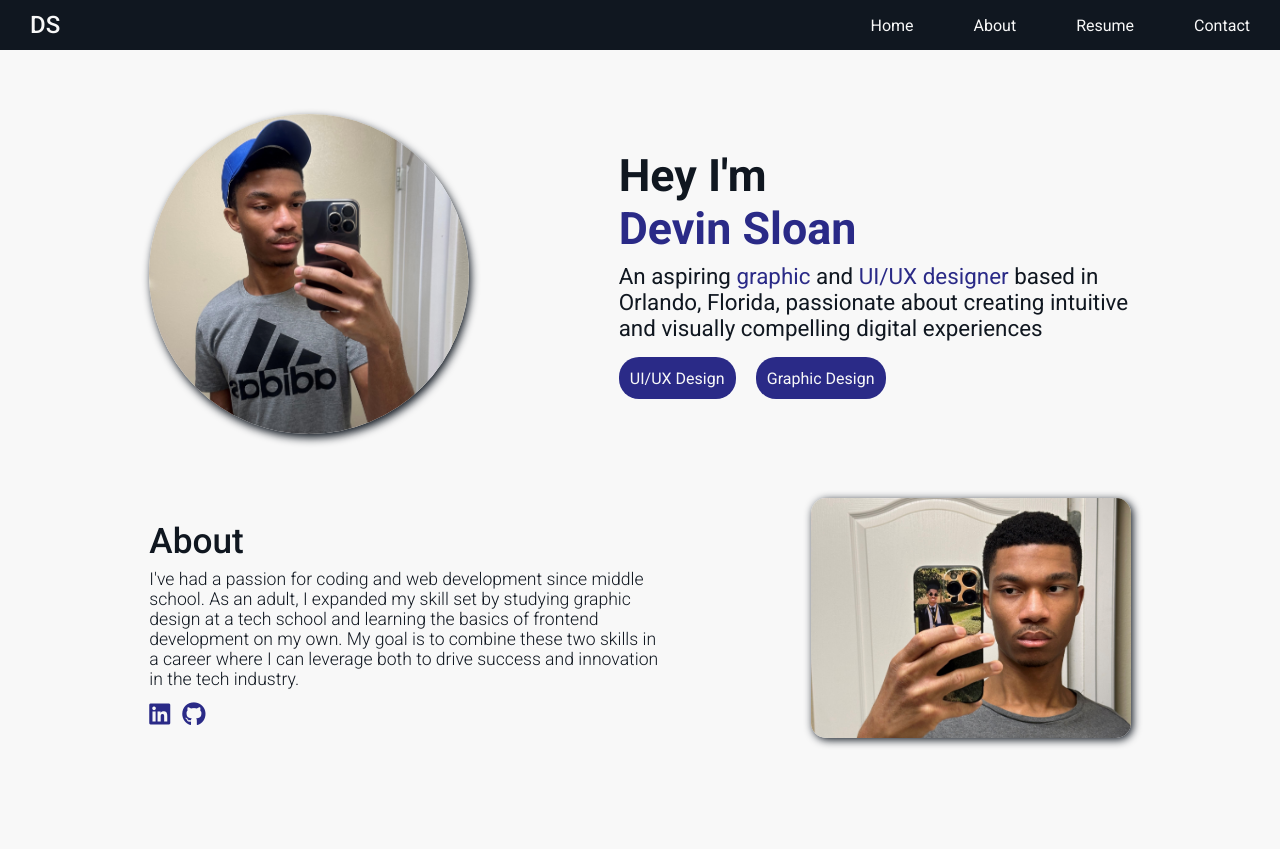
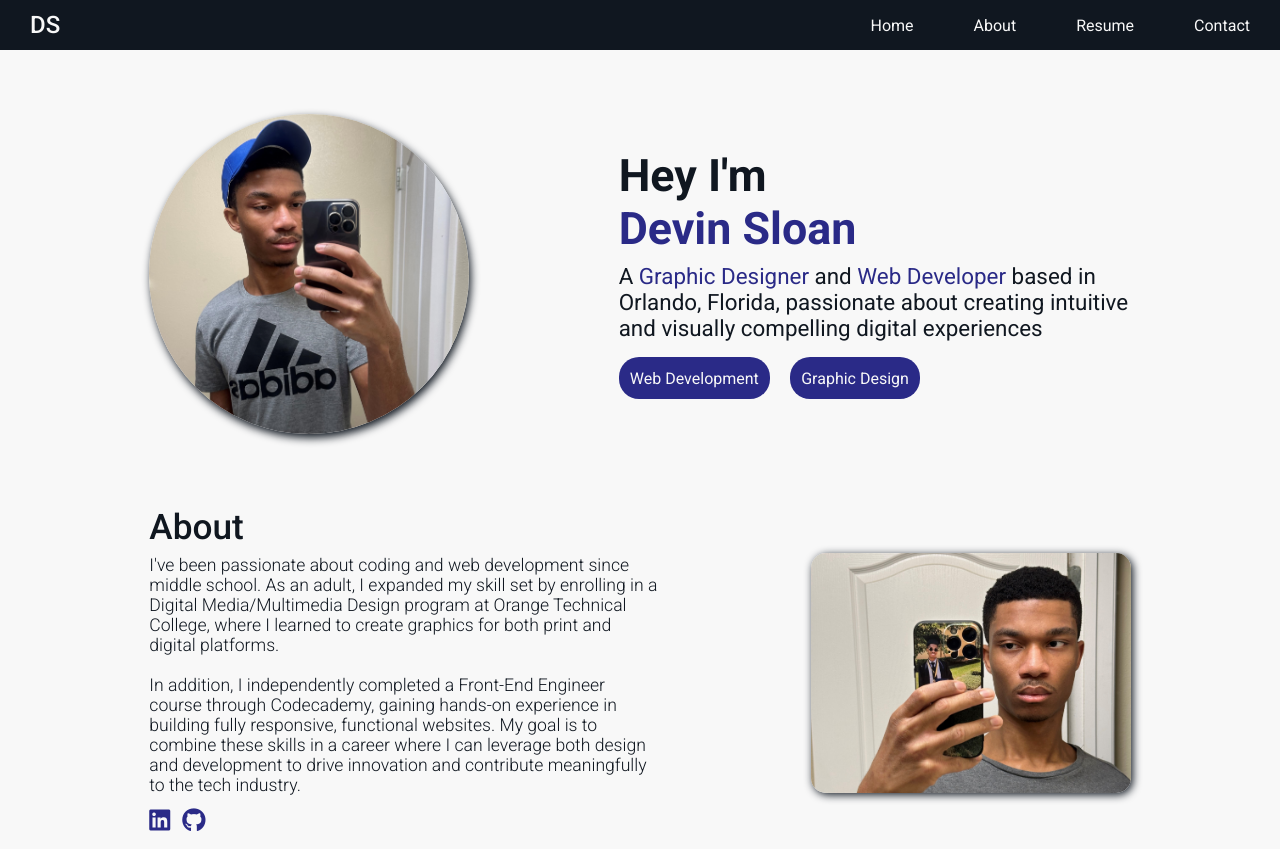
Before and after one commit to CodingMaster-ai/Devin-Sloan, a plain HTML site: page index.html in a window 1280 px wide. Before the commit the page ends 826 px from the top, so only its background shows below. Drawn offline with nearby package versions, Linux system fonts and the light colour scheme.

Commit message:
Small Updates

```diff
--- a/Resources/CSS Files/style.css
+++ b/Resources/CSS Files/style.css
@@ -188,6 +188,10 @@ button:hover {
     padding-right: 0.5rem;
 }
 
+.icons {
+    margin-bottom: 1.2rem;
+}
+
 .icons a {
     color: #2A2A87;
 }
--- a/index.html
+++ b/index.html
@@ -4,7 +4,11 @@
     <meta charset="UTF-8" />
     <meta name="viewport" content="width=device-width, initial-scale=1.0" />
     <title>Devin Sloan</title>
-    <link rel="icon" type="image/png" href="./Resources/Images/Graphic Design Elements/Website Logo.png">
+    <link
+      rel="icon"
+      type="image/png"
+      href="./Resources/Images/Graphic Design Elements/Website Logo.png"
+    />
     <link rel="preconnect" href="https://fonts.googleapis.com" />
     <link rel="preconnect" href="https://fonts.gstatic.com" crossorigin />
     <link
@@ -22,7 +26,6 @@
     <link rel="stylesheet" href="./Resources/CSS Files/style.css" />
   </head>
   <body>
-
     <!-- Navigation Bar -->
 
     <header>
@@ -33,14 +36,26 @@
           </li>
           <li><a href="#">Home</a></li>
           <li><a href="#about">About</a></li>
-              <li><a href="./Resources/Images/PDF Files/Devin Sloan.pdf" target="_blank">Resume</a></li>
+          <li>
+            <a
+              href="./Resources/Images/PDF Files/Devin Sloan.pdf"
+              target="_blank"
+              >Resume</a
+            >
+          </li>
           <li><a href="contact.html">Contact</a></li>
         </ul>
         <ul>
           <li><a class="logo">DS</a></li>
           <li class="hide_on_mobile"><a href="#">Home</a></li>
           <li class="hide_on_mobile"><a href="#about">About</a></li>
-              <li class="hide_on_mobile"><a href="./Resources/Images/PDF Files/Devin Sloan.pdf" target="_blank">Resume</a></li>
+          <li class="hide_on_mobile">
+            <a
+              href="./Resources/Images/PDF Files/Devin Sloan.pdf"
+              target="_blank"
+              >Resume</a
+            >
+          </li>
           <li class="hide_on_mobile"><a href="contact.html">Contact</a></li>
           <li onclick="showSidebar()" class="hide_on_desktop">
             <a href="#"><span class="material-symbols-outlined">menu</span></a>
@@ -49,7 +64,6 @@
       </nav>
     </header>
     <main>
-
       <!-- Basic Introduction -->
 
       <section class="intro">
@@ -60,11 +74,11 @@
             <span>Devin Sloan</span>
           </h1>
           <h2>
-                An aspiring <span>graphic</span> and <span>UI/UX designer</span> based
-                in Orlando, Florida, passionate about creating intuitive and visually
-                compelling digital experiences
+            A <span>Graphic Designer</span> and <span>Web Developer</span> based
+            in Orlando, Florida, passionate about creating intuitive and
+            visually compelling digital experiences
           </h2>
-              <a href="ui-ux_design.html"><button>UI/UX Design</button></a>
+          <a href="web_development.html"><button>Web Development</button></a>
           <a href="graphic_design.html"><button>Graphic Design</button></a>
         </div>
       </section>
@@ -76,16 +90,29 @@
           <div class="mini-container">
             <h2>About</h2>
             <p>
-                  I've had a passion for coding and web development since middle
-                  school. As an adult, I expanded my skill set by studying graphic
-                  design at a tech school and learning the basics of frontend
-                  development on my own. My goal is to combine these two skills in a
-                  career where I can leverage both to drive success and innovation in
-                  the tech industry.
+              I've been passionate about coding and web development since middle
+              school. As an adult, I expanded my skill set by enrolling in a
+              Digital Media/Multimedia Design program at Orange Technical
+              College, where I learned to create graphics for both print and
+              digital platforms.
+              <br>
+              <br>
+              In addition, I independently completed a
+              Front-End Engineer course through Codecademy, gaining hands-on
+              experience in building fully responsive, functional websites. My
+              goal is to combine these skills in a career where I can leverage
+              both design and development to drive innovation and contribute
+              meaningfully to the tech industry.
             </p>
             <div class="icons">
-                  <a href="https://www.linkedin.com/in/devin-sloan-81697936b" target="_blank"><i class="fa-brands fa-linkedin fa-xl"></i></a>
-                  <a href="https://github.com/CodingMaster-ai" target="_blank"><i class="fa-brands fa-github fa-xl"></i></a>
+              <a
+                href="https://www.linkedin.com/in/devin-sloan-9216ab38a"
+                target="_blank"
+                ><i class="fa-brands fa-linkedin fa-xl"></i
+              ></a>
+              <a href="https://github.com/CodingMaster-ai" target="_blank"
+                ><i class="fa-brands fa-github fa-xl"></i
+              ></a>
             </div>
           </div>
           <img src="./Resources/Images/Selfies/Mirror Selfie 1.jpeg" alt="" />
```
Also changed, not shown: web_development.html (renamed from ui-ux_design.html, +3 -3 lines), Resources/CSS Files/web_development.css (renamed from Resources/CSS Files/ui-ux_design.css). Lines whose indentation alone changed are shown as unchanged.
